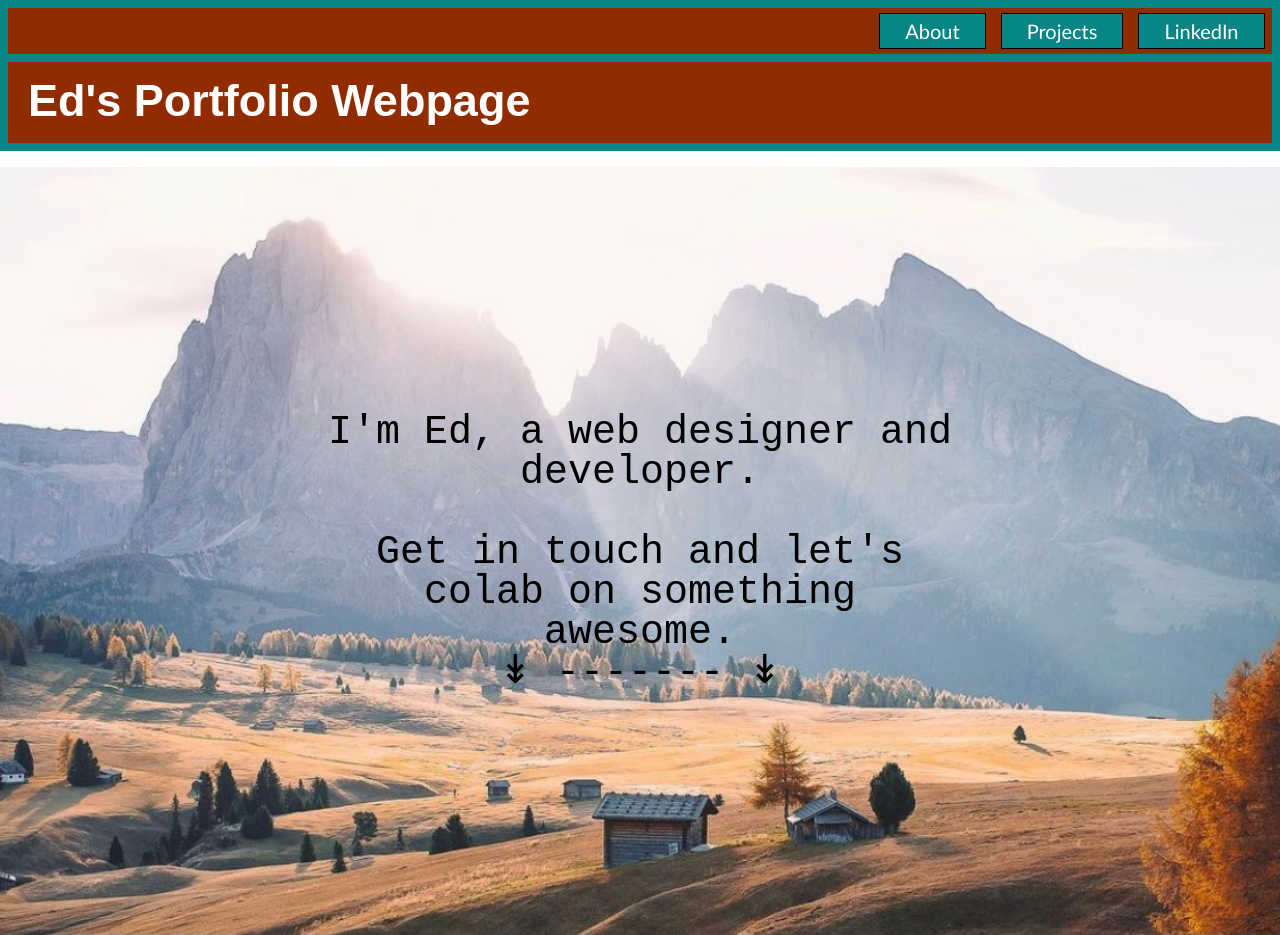
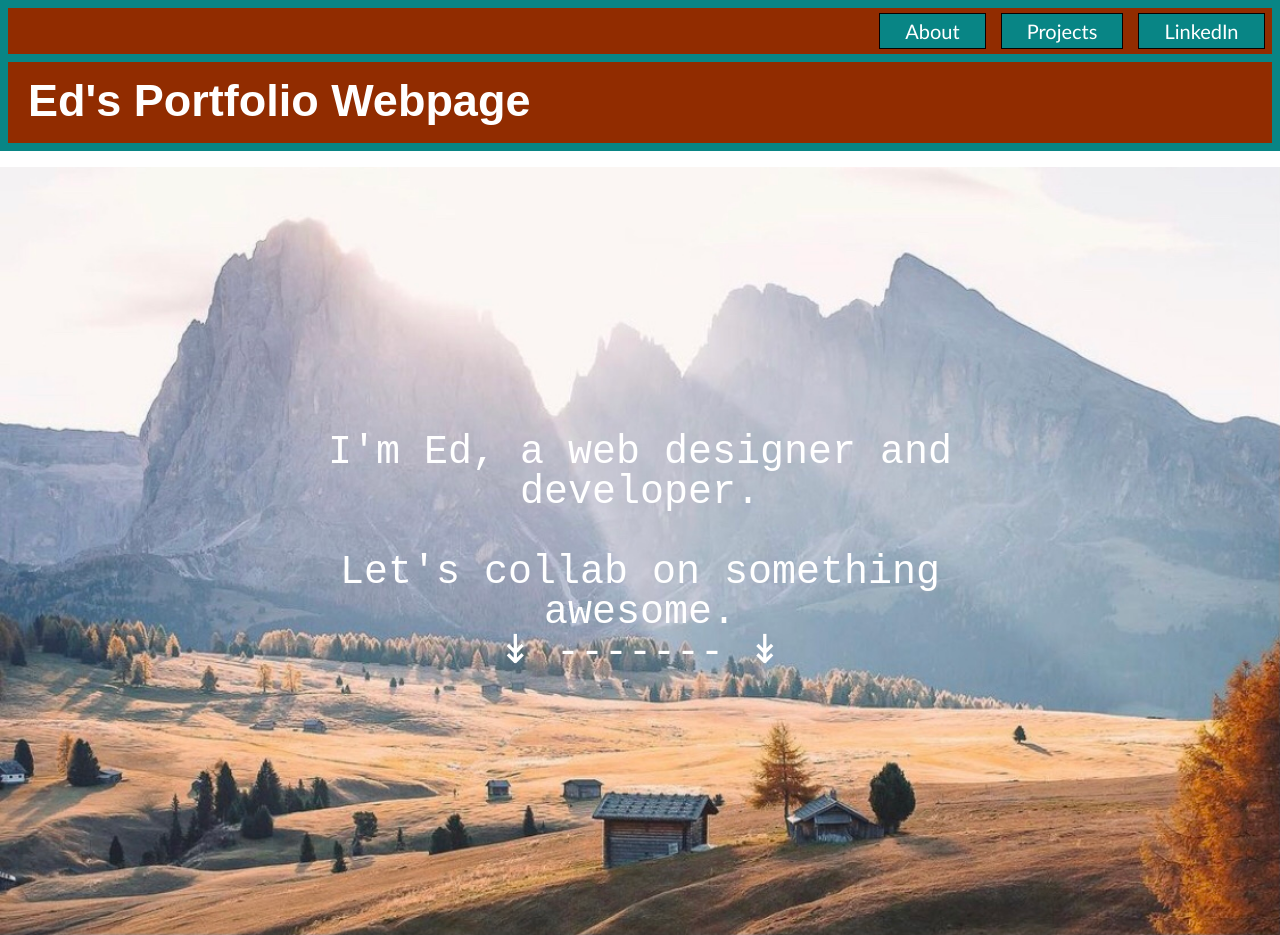
Before and after one commit to edoliva/HomeWork-2-Portfolio, a plain HTML site: page index.html in a window 1280 px wide. Shown: the top 935 px of the page. Drawn offline with Linux system fonts and the light colour scheme.

Commit message:
changed font colors

```diff
--- a/Assets/CSS/style.css
+++ b/Assets/CSS/style.css
@@ -110,7 +110,7 @@ nav a {
   }
 
 .container a {
-    color: black;
+    color: white;
     outline: blanchedalmond;
     text-decoration: none;
 }
@@ -122,7 +122,6 @@ nav a {
     transform: translate(-50%, -50%);
     font-family:monospace;
     font-size:40px;
-    color: var(--white);
 }
 
 .bottom-centerProj {
--- a/index.html
+++ b/index.html
@@ -31,7 +31,7 @@
             <div class="bottom-center">
                 <a href="#about-me">
                     <p>I'm Ed, a web designer and developer.</p> </br>
-                    <p>Get in touch and let's colab on something awesome.</p>
+                    <p>Let's collab on something awesome.</p>
                     <p>↡ ------- ↡</p>
                 </a>
             </div>
```
